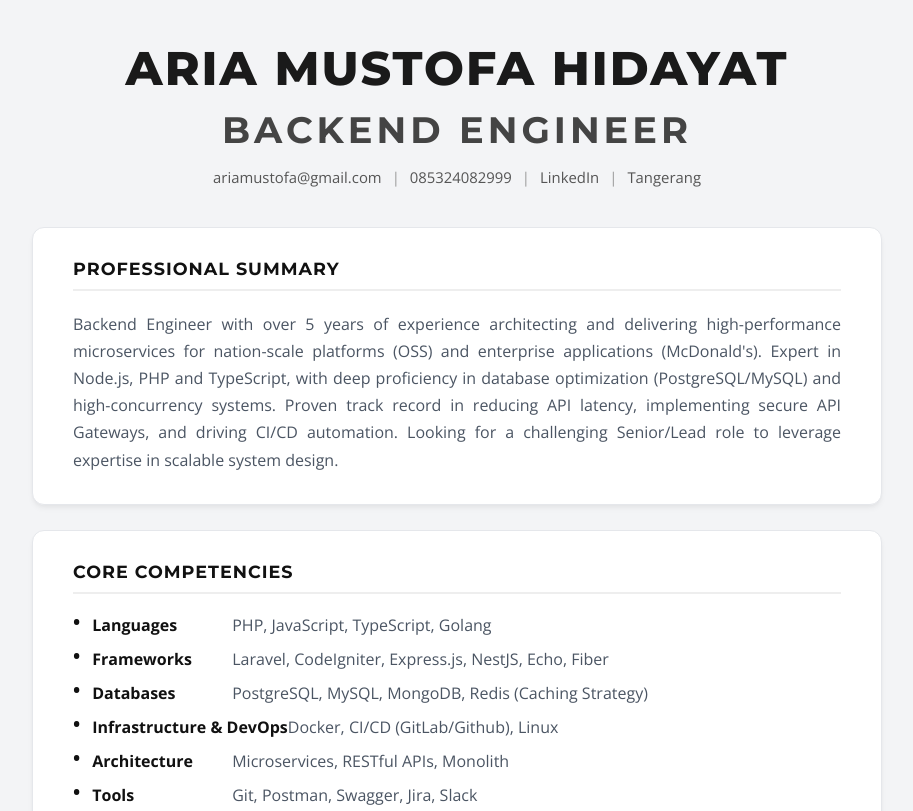
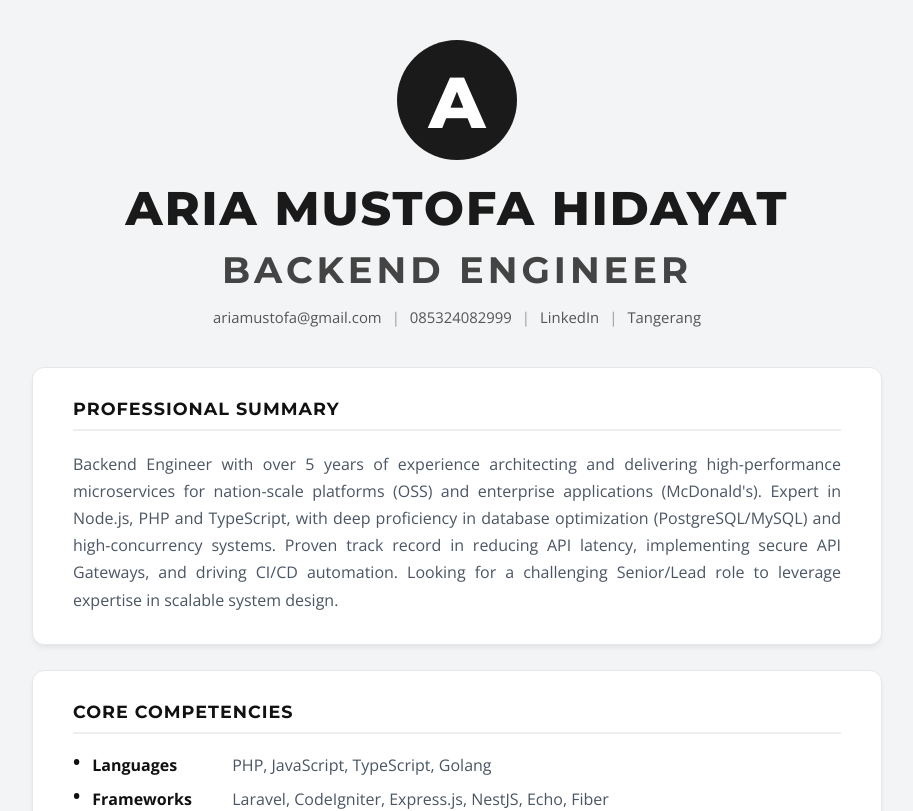
Before and after one commit to ariamh/cv-aria, a React (Create React App) app: page / in a window 1280 px wide. Shown: the top 811 px of the page, without its empty margins (183-1096 px from the left). Built offline with nearby package versions, Linux system fonts and the light colour scheme.

Commit message:
Add circular A logo to header

```diff
--- a/src/App.js
+++ b/src/App.js
@@ -1,5 +1,6 @@
 import React from 'react';
 import './App.css';
+import Logo from './Logo';
 
 function App() {
 	return (
@@ -8,6 +9,7 @@ function App() {
 
 				{/* Header Section (Tanpa Card, agar clean di atas) */}
 				<header className="main-header">
+					<Logo size={120} />
 					<h1 className="name">ARIA MUSTOFA HIDAYAT</h1>
 					<h2 className="role">BACKEND ENGINEER</h2>
 					<div className="contact-info">
--- /dev/null
+++ b/src/Logo.js
@@ -0,0 +1,33 @@
+import React from 'react';
+
+const Logo = ({ size = 100 }) => {
+	return (
+		<svg
+			width={size}
+			height={size}
+			viewBox="0 0 100 100"
+			xmlns="http://www.w3.org/2000/svg"
+			style={{ display: 'block', margin: '0 auto 20px auto' }} // Auto margin agar tengah
+		>
+			{/* Lingkaran Background */}
+			<circle cx="50" cy="50" r="50" fill="#1a1a1a" />
+
+			{/* Huruf A */}
+			<text
+				x="50"
+				y="50"
+				fontFamily="'Montserrat', sans-serif"
+				fontWeight="800"
+				fontSize="60"
+				fill="#ffffff"
+				textAnchor="middle"
+				dominantBaseline="central"
+				dy="2" /* Sedikit penyesuaian vertikal */
+			>
+				A
+			</text>
+		</svg>
+	);
+};
+
+export default Logo;
```
